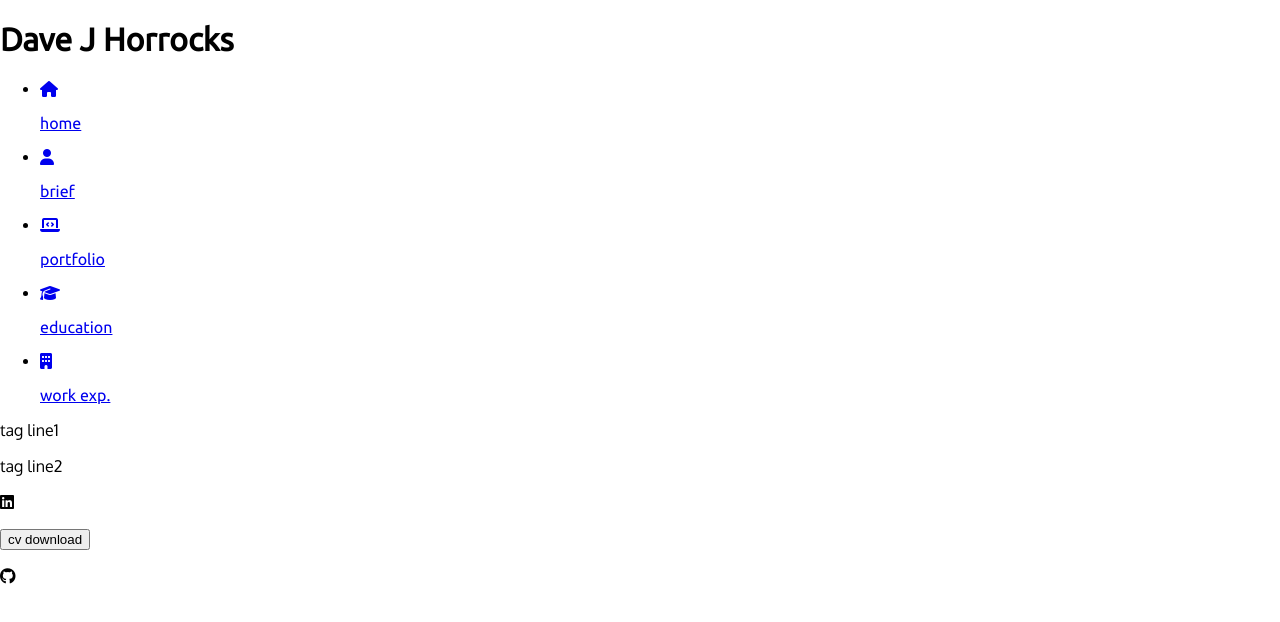
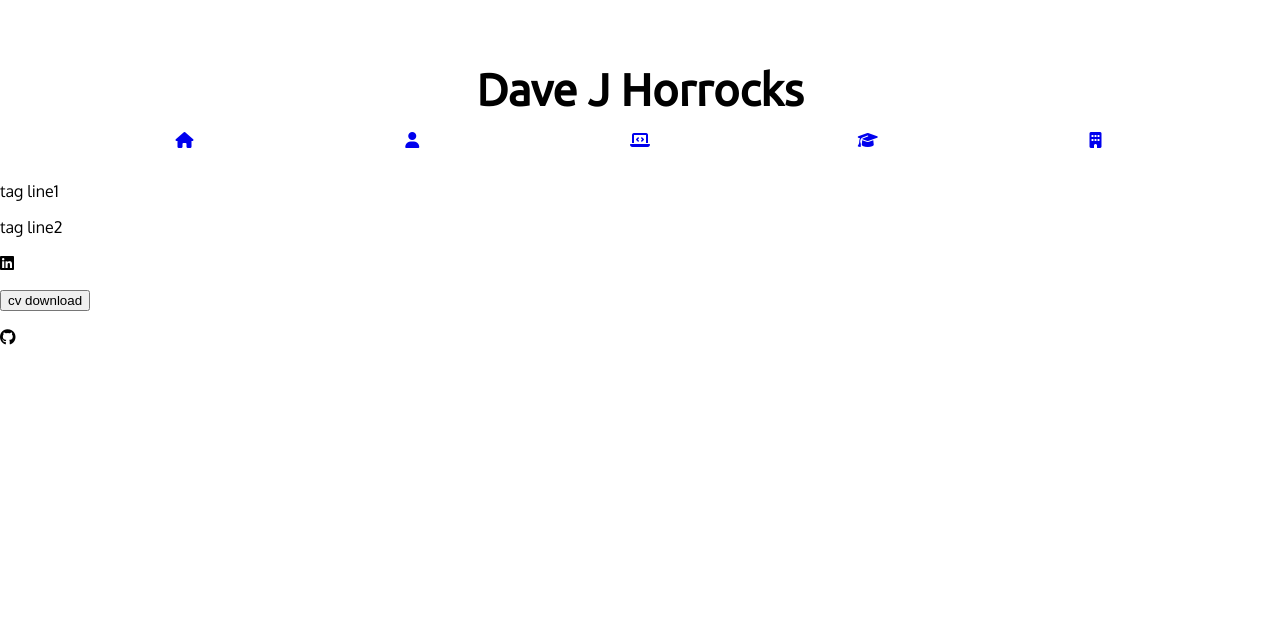
Before and after one commit to DaveyJH/ci-portfolio-one-v1, a plain HTML site: page index.html in a window 1280 px wide. Drawn offline with Linux system fonts and the light colour scheme.

Commit message:
Add basic style and position to nav and title

```diff
--- a/assets/css/style.css
+++ b/assets/css/style.css
@@ -7,6 +7,37 @@ body {
     font-family: "Oxygen", Arial, Helvetica, sans-serif;
 }
 
+/* title and nav elements */
 header {
     font-family: "Ubuntu", 'Trebuchet MS', 'Lucida Sans Unicode', 'Lucida Sans', Arial, sans-serif;
+
 }
+
+/* title */
+#header-background {
+    width: 100%;
+}
+
+#big-name {
+    text-align: center;
+    font-size: 280%;
+    margin: 5% 0 0;
+}
+
+/* nav */
+#menu li {
+    list-style-type: none;
+    display: inline-block;
+    width: 17.5%;
+}
+
+#menu ul {
+    margin: 0 auto;
+    padding-left: 0;
+    text-align: center;
+}
+
+#menu p:nth-of-type(n+2) {
+    visibility: hidden;
+    position: absolute;
+}
--- a/index.html
+++ b/index.html
@@ -18,19 +18,29 @@
             <nav id="menu">
                 <ul>
                     <li>
-                        <a href="#"><p class="icon"><i class="fas fa-home"></i></p><p>home</p></a>
+                        <div>
+                            <a href="#"><p class="icon"><i class="fas fa-home"></i></p><p>home</p></a>
+                        </div>
                     </li>
                     <li>
-                        <a href="#"><p class="icon"><i class="fas fa-user"></i></i></p><p>brief</p></a>
+                        <div>
+                            <a href="#"><p class="icon"><i class="fas fa-user"></i></i></p><p>brief</p></a>
+                        </div>
                     </li>
                     <li>
-                        <a href="#"><p class="icon"><i class="fas fa-laptop-code"></i></p><p>portfolio</p></a>
+                        <div>
+                            <a href="#"><p class="icon"><i class="fas fa-laptop-code"></i></p><p>portfolio</p></a>
+                        </div>
                     </li>
                     <li>
-                        <a href="#"><p class="icon"><i class="fas fa-graduation-cap"></i></p><p>education</p></a>
+                        <div>
+                            <a href="#"><p class="icon"><i class="fas fa-graduation-cap"></i></p><p>education</p></a>
+                        </div>
                     </li>
                     <li>
-                        <a href="#"><p class="icon"><i class="fas fa-building"></i></p><p>work exp.</p></a>
+                        <div>
+                            <a href="#"><p class="icon"><i class="fas fa-building"></i></p><p>work exp.</p></a>
+                        </div>
                     </li>
                 </ul>
             </nav>
```
